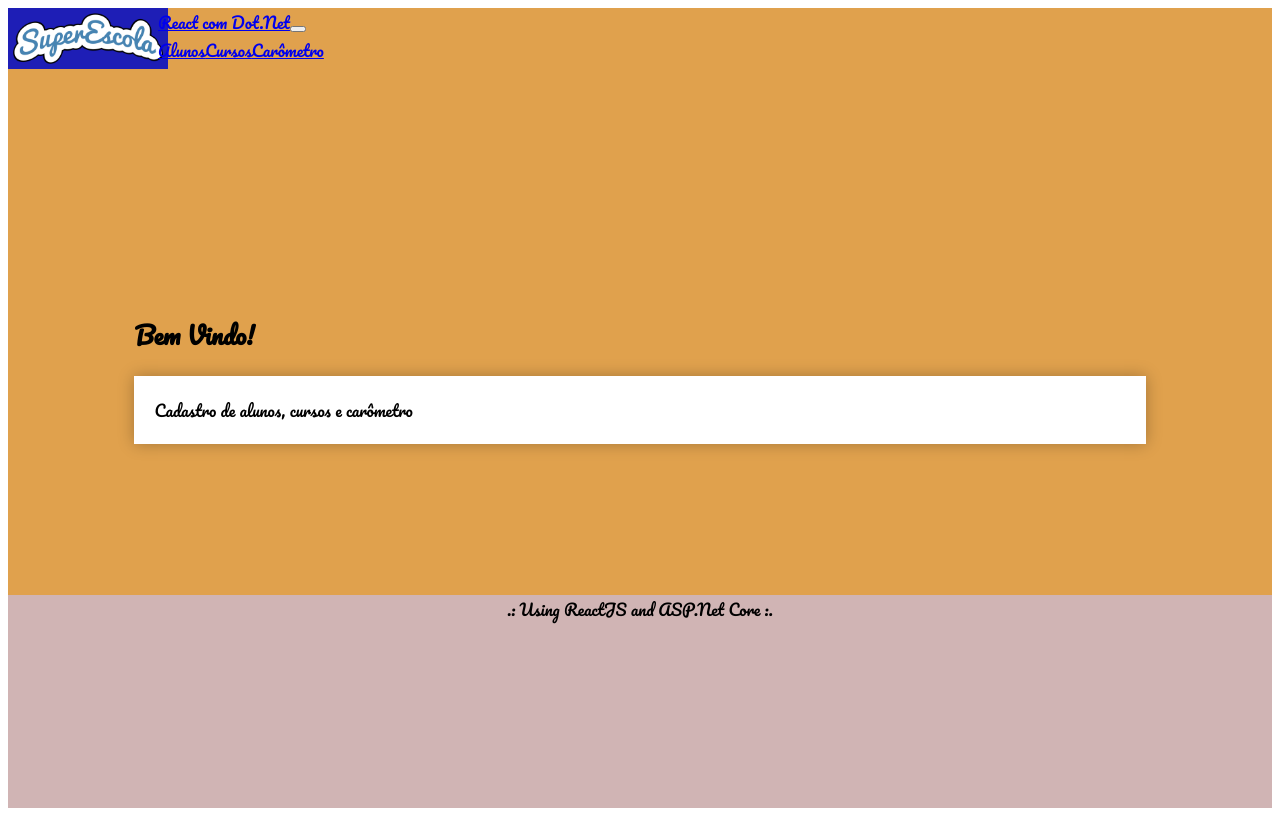
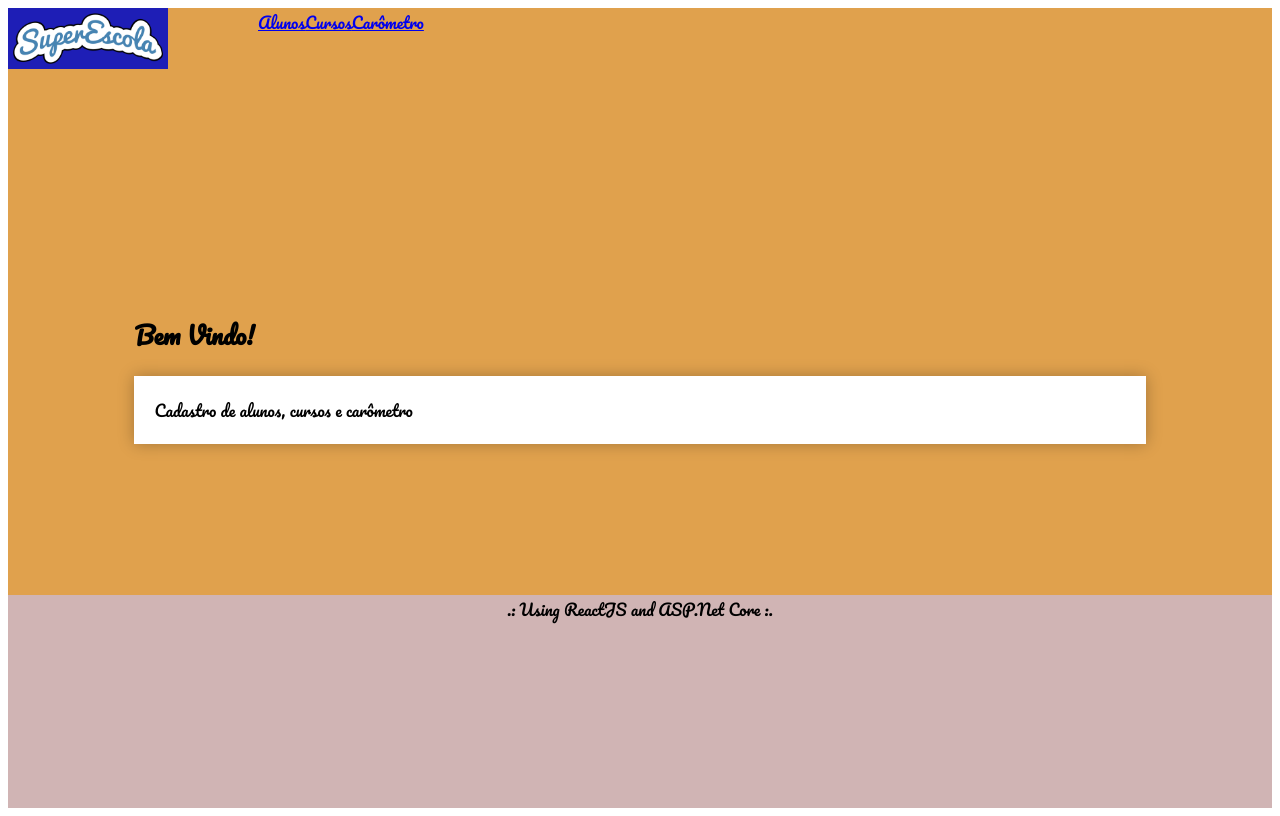
Before and after one commit to lcunha957/DS402_InternetIII, a React (Create React App) app in the folder Proj2-Escola/escola/: page / in a window 1280 px wide. Built offline with nearby package versions, Linux system fonts and the light colour scheme.

Commit message:
teste de css 2
ainda falta desgrudar os itens

```diff
--- a/Proj2-Escola/escola/src/App.css
+++ b/Proj2-Escola/escola/src/App.css
@@ -27,8 +27,7 @@
     grid-area:initial;
   }
   nav.menu {
-   padding: 20px;
-   text-align: right;
+  text-align: right;
    display: inline-block;
    margin-left: 100px;
   }
--- a/Proj2-Escola/escola/src/components/template/Menu.css
+++ b/Proj2-Escola/escola/src/components/template/Menu.css
@@ -1,8 +1,10 @@
 nav.menu {
     background-color: rgb(30, 30, 182);
     padding-left: 50px;
-    padding-right: 50px;
     text-align: right;
+    margin-left: 30px;
+    margin-right: 20px;
+    padding-top: 50px;
 }
 .menu a{
     text-decoration: none;
@@ -15,7 +17,3 @@ nav.menu {
 .menu a:hover {
     color: #538cc6;
 }
-
-.nav-item{
-   margin: 20px;
-}
--- a/Proj2-Escola/escola/src/components/template/Menu.js
+++ b/Proj2-Escola/escola/src/components/template/Menu.js
@@ -6,15 +6,13 @@ import Navbar from 'react-bootstrap/Navbar';
 export default function Menu(props) { return (
      <Navbar bg="light" expand="lg">
       <Container>
-        <Navbar.Brand href="#alunos">React com Dot.Net</Navbar.Brand>
-        <Navbar.Toggle aria-controls="basic-navbar-nav" />
-        <Navbar.Collapse id="basic-navbar-nav">
-          <Nav className="me-auto">
+      <Navbar.Collapse id="basic-navbar-nav">
+          <nav class="menu">
             <Nav.Link href="#alunos">Alunos</Nav.Link>
             <Nav.Link href="#cursos">Cursos</Nav.Link>
             <Nav.Link href="#carometro">Carômetro</Nav.Link>
-          </Nav>
-        </Navbar.Collapse>
+          </nav>
+          </Navbar.Collapse>
       </Container>
     </Navbar>
 
```
